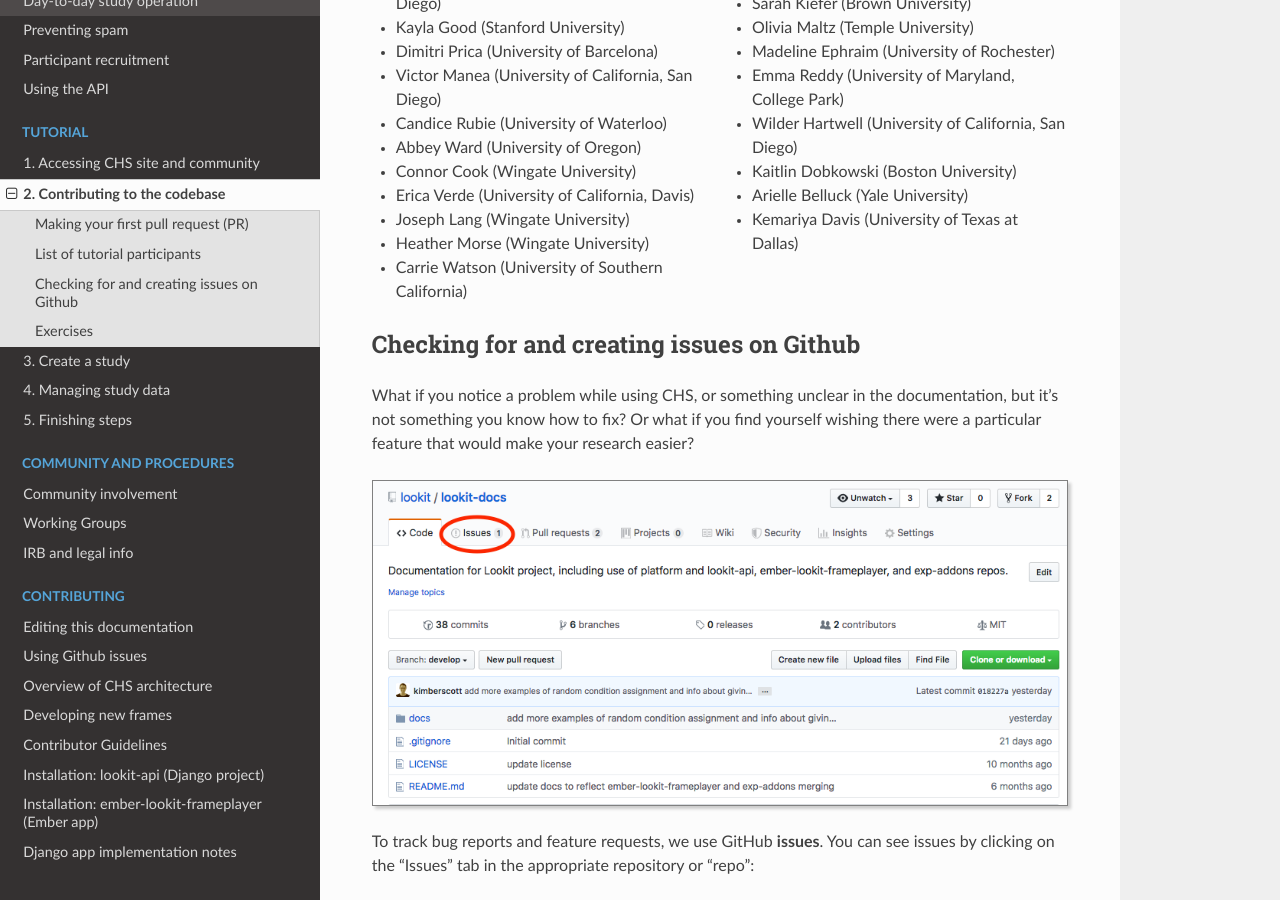
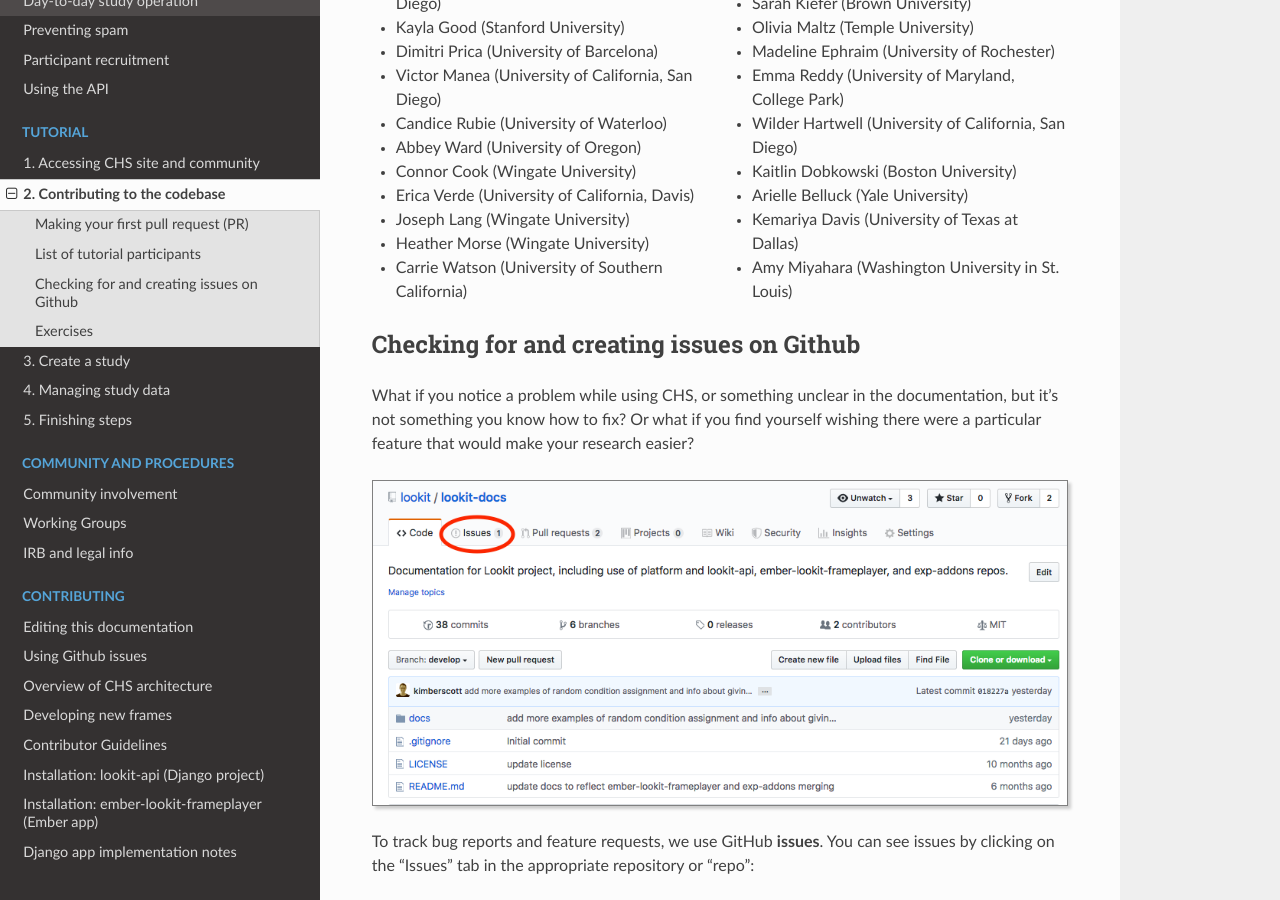
Before and after one commit to lookit/lookit-docs, a Sphinx documentation site: the page built from docs/source/tutorial-contributing.rst, in a window 1280 px wide and 900 px high, scrolled down 9249 px. Built offline with Sphinx 7.4.7 and the Read the Docs theme 3.1.0, drawn with Linux system fonts in a browser that asks for light colours.

Commit message:
Update tutorial-contributing.rst

```diff
--- a/docs/source/tutorial-contributing.rst
+++ b/docs/source/tutorial-contributing.rst
@@ -373,6 +373,7 @@
 - Kaitlin Dobkowski (Boston University)
 - Arielle Belluck (Yale University)
 - Kemariya Davis (University of Texas at Dallas)
+- Amy Miyahara (Washington University in St. Louis)
 
 Checking for and creating issues on Github
 -------------------------------------------
```
